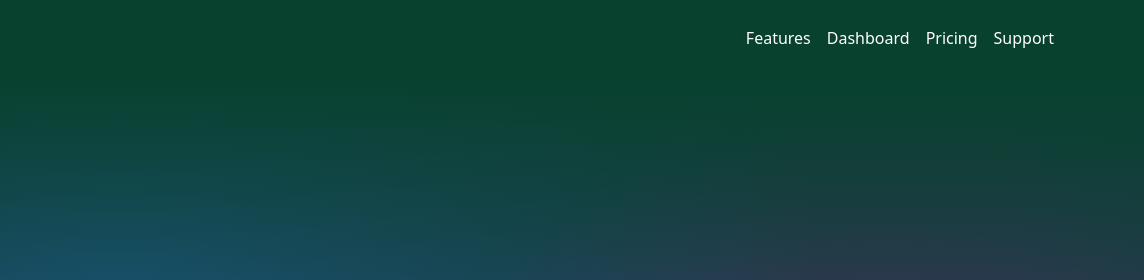
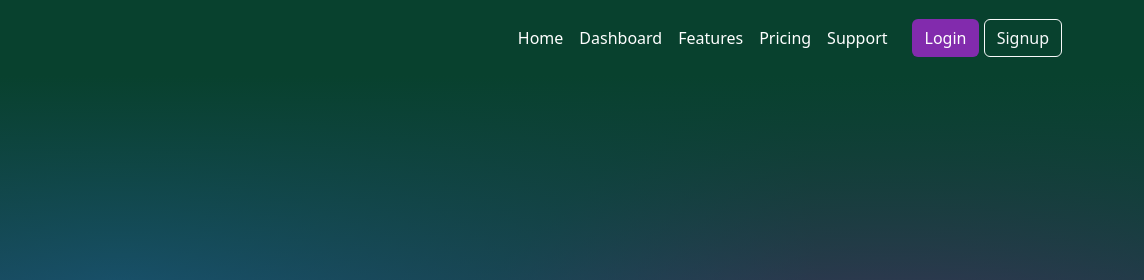
Before and after one commit to ugochikay-cell/WEBAPP-PROJECT, a plain HTML site: page Frontend/index.html in a window 1280 px wide. Shown: the top 280 px of the page, 136-1280 px from the left. Drawn offline with nearby package versions, Linux system fonts and the light colour scheme.

Commit message:
frontend navbar updates

```diff
--- a/Frontend/index.html
+++ b/Frontend/index.html
@@ -32,12 +32,16 @@
             </button>
 
             <div class="collapse navbar-collapse" id="navbarNav">
-                <ul class="navbar-nav ms-auto text-center text-lg-start">
+                <ul class="navbar-nav ms-auto">
+
                     <li class="nav-item">
-                        <a class="nav-link" href="./features.html">Features</a>
+                        <a class="nav-link" href="./index.html">Home</a>
                     </li>
                     <li class="nav-item">
                         <a class="nav-link" href="./dashboard.html">Dashboard</a>
+                    </li>
+                    <li class="nav-item">
+                        <a class="nav-link" href="./features.html">Features</a>
                     </li>
                     <li class="nav-item">
                         <a class="nav-link" href="./pricing.html">Pricing</a>
@@ -45,14 +49,14 @@
                     <li class="nav-item">
                         <a class="nav-link" href="./support.html">Support</a>
                     </li>
-                    <!-- Button nav items -->
-                    <li class="nav-item d-block d-lg-none">
-                        <a class="nav-link" href="./login.html">Login</a>
-                    </li>
-                    <li class="nav-item d-block d-lg-none">
-                        <a class="nav-link" href="./signup.html">Signup</a>
-                    </li>
+
                 </ul>
+
+                <!-- Buttons only visible on large screens -->
+                <div class="d-flex gap-2 d-none d-lg-block ms-3">
+                    <a class="btn btn-primary" href="./login.html">Login</a>
+                    <a class="btn btn-outline-light" href="./signup.html">Signup</a>
+                </div>
             </div>
 
             </div>
```
Also changed, not shown: Frontend/dashboard.html (+4 -7 lines), Frontend/features.html (+9 -9 lines), Frontend/login.html (+14 -9 lines), Frontend/pricing.html (+10 -10 lines), Frontend/signup.html (+8 -7 lines), Frontend/support.html (+8 -7 lines).
